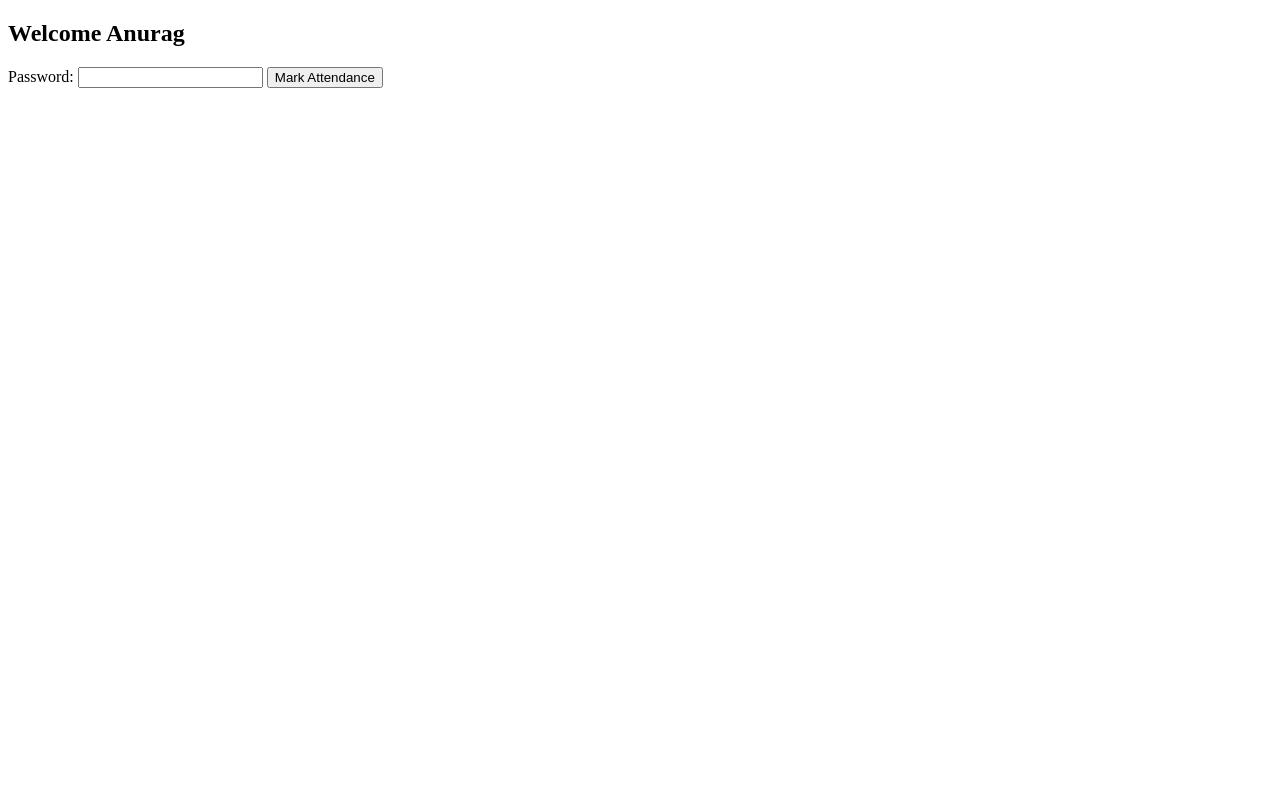
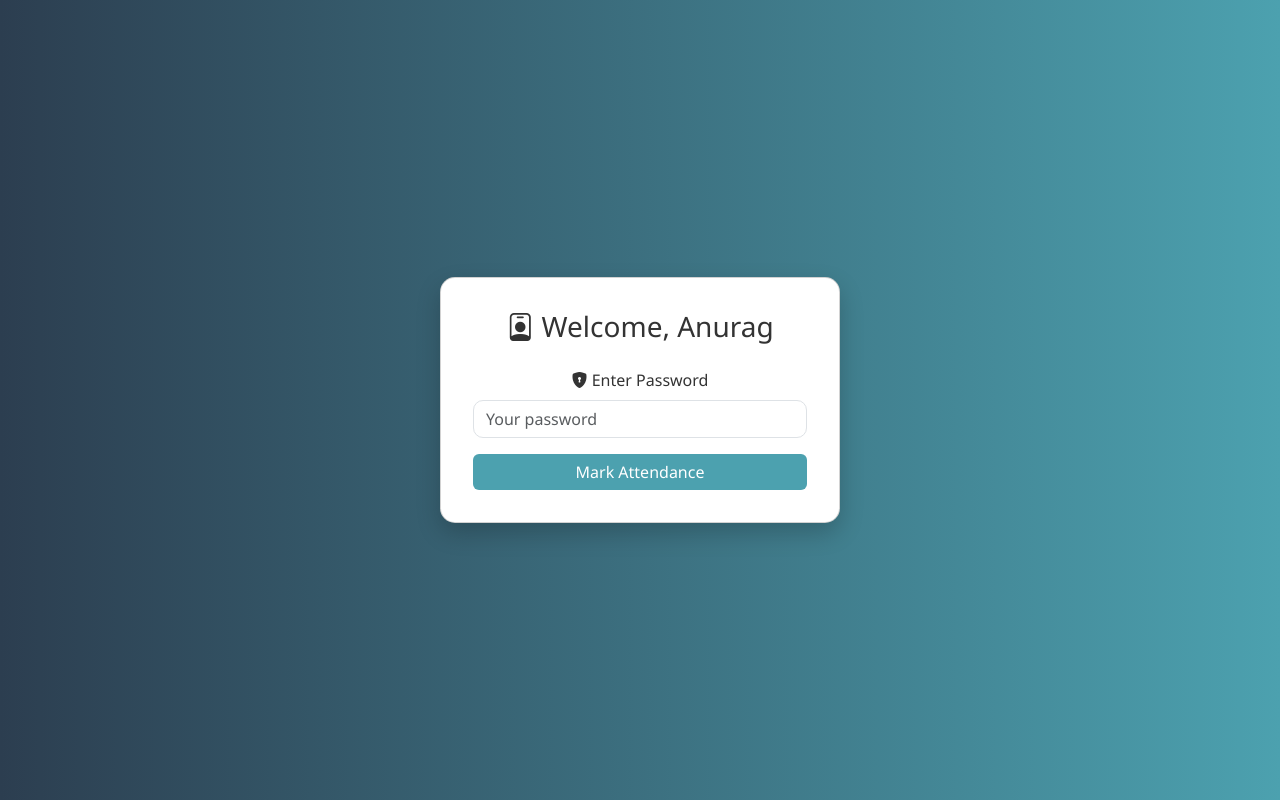
Before and after one commit to nisha-s10/Internal-Security-Portal, a Django app: page /employee/attendance/511685/ in a window 1280 px wide. Run offline with Django 5.2, Linux system fonts and the light colour scheme; data comes from the database, SQL or seed files in the repository.

Commit message:
Internal Web v1

```diff
--- a/templates/employee/attpass.html
+++ b/templates/employee/attpass.html
@@ -1,20 +1,92 @@
-<!-- attendance_password.html -->
 <!DOCTYPE html>
-<html>
+<html lang="en">
 <head>
-    <title>Verify Identity</title>
+    <meta charset="UTF-8">
+    <title>Employee Attendance Verification</title>
+    <meta name="viewport" content="width=device-width, initial-scale=1">
+
+    <!-- Bootstrap 5 CDN -->
+    <link href="https://cdn.jsdelivr.net/npm/bootstrap@5.3.3/dist/css/bootstrap.min.css" rel="stylesheet">
+
+    <!-- Icons -->
+    <link href="https://cdn.jsdelivr.net/npm/bootstrap-icons@1.10.5/font/bootstrap-icons.css" rel="stylesheet">
+
+    <style>
+        body {
+            background: linear-gradient(to right, #2c3e50, #4ca1af);
+            color: white;
+            min-height: 100vh;
+            display: flex;
+            align-items: center;
+            justify-content: center;
+            font-family: 'Segoe UI', sans-serif;
+        }
+
+        .card {
+            background-color: #ffffff;
+            color: #333;
+            padding: 2rem;
+            border-radius: 15px;
+            box-shadow: 0 10px 25px rgba(0,0,0,0.2);
+            max-width: 400px;
+            width: 100%;
+        }
+
+        .form-control {
+            border-radius: 10px;
+        }
+
+        .btn-primary {
+            background-color: #4ca1af;
+            border: none;
+            transition: all 0.3s ease;
+        }
+
+        .btn-primary:hover {
+            background-color: #357e8c;
+        }
+
+        .message {
+            margin-top: 15px;
+        }
+
+        .message i {
+            margin-right: 5px;
+        }
+    </style>
 </head>
 <body>
-    <h2>Welcome {{ employee.name }}</h2>
-    <form method="post">
-        {% csrf_token %}
-        <label>Password:</label>
-        <input type="password" name="password" required>
-        <button type="submit">Mark Attendance</button>
-    </form>
 
-    {% if error %}
-        <p style="color: red;">{{ error }}</p>
-    {% endif %}
+    <div class="card text-center">
+        <h3 class="mb-4"><i class="bi bi-person-badge"></i> Welcome, {{ employee.name }}</h3>
+
+        {% if success %}
+            <div class="alert alert-success message">
+                <i class="bi bi-check-circle"></i> {{ success }}
+            </div>
+        {% elif error %}
+            <div class="alert alert-danger message">
+                <i class="bi bi-exclamation-triangle"></i> {{ error }}
+            </div>
+        {% endif %}
+
+        <form method="post">
+            {% csrf_token %}
+            <div class="mb-3">
+                <label for="password" class="form-label"><i class="bi bi-shield-lock-fill"></i> Enter Password</label>
+                <input type="password" name="password" class="form-control" id="password" placeholder="Your password" required>
+            </div>
+            <button type="submit" class="btn btn-primary w-100">Mark Attendance</button>
+        </form>
+    </div>
+
+    <!-- Auto-hide success message after 3 seconds -->
+    <script>
+        setTimeout(function () {
+            const alert = document.querySelector('.alert-success');
+            if (alert) alert.style.display = 'none';
+        }, 3000);
+    </script>
+
 </body>
 </html>
```
